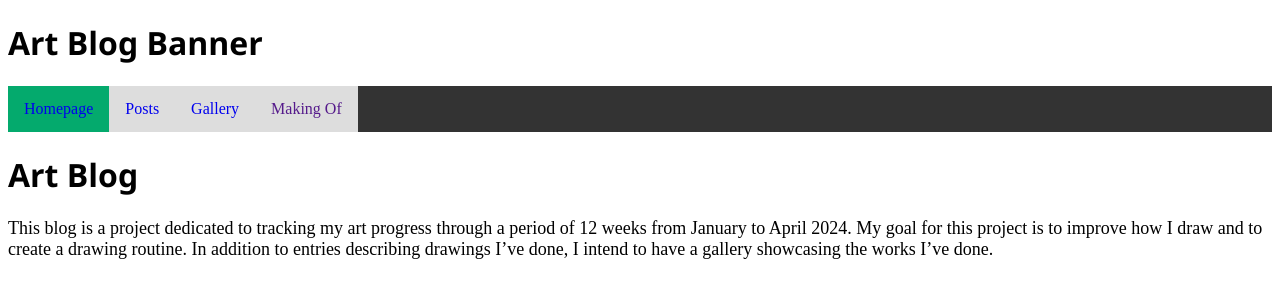
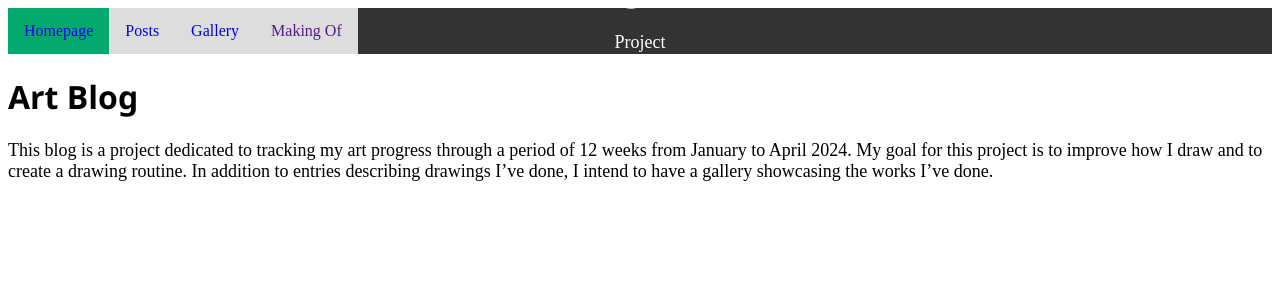
Before and after one commit to LC-C00262339/lc-c00262339.github.io, a Jekyll site: the page built from bundle/index.markdown, in a window 1280 px wide. Shown: the top 300 px of the page. Built offline with Jekyll 4.4.1, drawn with Linux system fonts in a browser that asks for light colours.

Commit message:
Fixed styling error.

```diff
--- a/bundle/_layouts/default.html
+++ b/bundle/_layouts/default.html
@@ -1,25 +1,21 @@
 <!DOCTYPE HTML>
-
+<html>
 <head>
-<meta charset="UTF-8">
-<meta name=viewport content="width=device-width, initial-scale=1">
-<link rel="stylesheet" href={{ "css/stylesheet.css" | relative_url }}>
-
-<div class="banner">
-    <div class="banner-text">
-        <h1>Art Blog Banner</h1>
-    </div>
-</div>
-
-<div class="title">
-<title>Art Blog</title>
-</div>
-
+    <meta charset="UTF-8">
+    <meta name=viewport content="width=device-width, initial-scale=1">
+    <title>{{ page.title }}</title>
+    <link rel="stylesheet" href="css/stylesheet.css">
 </head>
 
-<html>
 
   <body>
+
+    <div class="banner">
+        <div class="banner-text">
+            <h1>Art Blog Banner</h1>
+            <p>Project</p>
+        </div>
+    </div>
 
      <header>
         <ul>
@@ -40,6 +36,7 @@
 
     {{ content }}
 
+
   </body>
 
 </html>
--- a/bundle/css/stylesheet.css
+++ b/bundle/css/stylesheet.css
@@ -46,3 +46,25 @@ li a:hover
     text-align: center;
     font-family: 'Segoe UI', Tahoma, Geneva, Verdana, sans-serif;
 }
+
+/* Banner */
+
+.banner
+{
+    background-color: #4FFFB0;
+    height: 50%;
+    background-position: center;
+    background-repeat: no-repeat;
+    background-size: cover;
+    position: relative;
+}
+
+.banner-text
+{
+    text-align: center;
+    position: absolute;
+    top: 50%;
+    left: 50%;
+    transform: translate(-50%, -50%);
+    color: white;
+}
--- a/css/stylesheet.css
+++ b/css/stylesheet.css
@@ -56,7 +56,7 @@ li a:hover
     background-color: #4FFFB0;
     height: 50%;
     background-position: center;
-     background-repeat: no-repeat;
+    background-repeat: no-repeat;
     background-size: cover;
     position: relative;
 }
```
